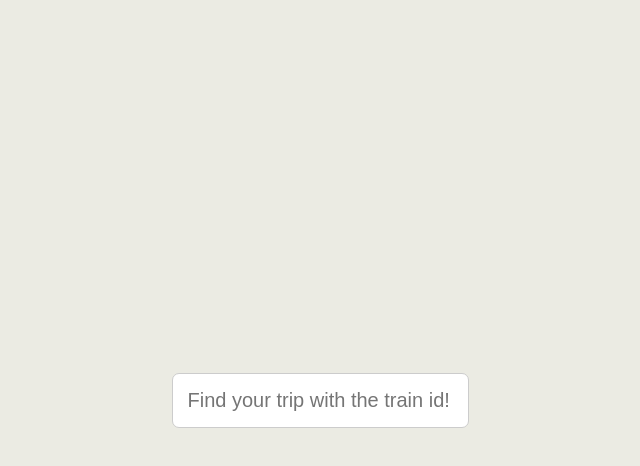
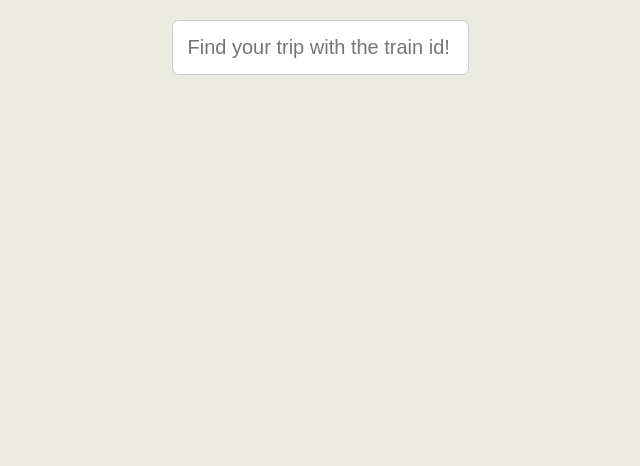
Before and after one commit to reinefjord/trainhack2019, a React (Create React App) app in the folder frontend/: page / in a window 1280 px wide. Shown: the top 466 px of the page, without its empty margins (320-960 px from the left). Built offline with nearby package versions, Linux system fonts and the light colour scheme.

Commit message:
Fix background overflow, alternative width and origigin/destination title

```diff
--- a/frontend/src/App.css
+++ b/frontend/src/App.css
@@ -1,15 +1,11 @@
+body {
+  background-color: #ebebe3;
+}
 .App {
   text-align: center;
 }
 
 .App-header {
-  background-color: #ebebe3;
-  min-height: 100vh;
-  height: 100%;
-  display: flex;
-  flex-direction: column;
-  align-items: center;
-  justify-content: center;
   font-size: calc(10px + 2vmin);
   color: #333;
 }
@@ -17,3 +13,7 @@
 .App-link {
   color: #61dafb;
 }
+
+h2 {
+  font-weight: normal;
+}
--- a/frontend/src/App.js
+++ b/frontend/src/App.js
@@ -15,9 +15,10 @@ function App() {
               {error ? <p>{error}</p> : null}
               {stops.length ? (
                 <>
-                  <span>
-                    {stops[0].name} to {stops[stops.length - 1].name}
-                  </span>
+                  <h2>
+                    <b>{stops[0].name}</b> to{" "}
+                    <b>{stops[stops.length - 1].name}</b>
+                  </h2>
                   <Route stops={stops} />{" "}
                 </>
               ) : null}
--- a/frontend/src/components/Alternatives/Alternatives.css
+++ b/frontend/src/components/Alternatives/Alternatives.css
@@ -3,6 +3,7 @@
   background-color: #ebebe3;
   top: 0;
   z-index: 10;
+  width: 100%;
 }
 
 .Alternative {
--- a/frontend/src/components/FindTrain/FindTrain.css
+++ b/frontend/src/components/FindTrain/FindTrain.css
@@ -1,4 +1,5 @@
 .InputField {
+  margin: 20px;
   font-size: 20px;
   padding: 15px;
   border-radius: 7px;
--- a/frontend/src/components/route/Route.css
+++ b/frontend/src/components/route/Route.css
@@ -3,20 +3,19 @@
   flex-direction: column;
   align-items: flex-end;
   position: relative;
-  margin-right: 25%;
+  width: 50%;
 }
 
 .Stop {
   display: flex;
   flex-direction: row;
   padding: 1em 0;
-  align-items: left;
   position: relative;
   cursor: pointer;
 }
 
 .Stop.active > .StopName {
-  transform: scale(1.3);
+  transform: scale(1.17);
 }
 
 .Stop.active .Blob {
@@ -68,7 +67,8 @@
   margin-left: 10px;
   text-align: left;
   font-size: 20px;
-  width: 70%;
+  width: 300px;
+  max-width: 45vw;
 }
 
 .VerticalAlignMiddle {
```
